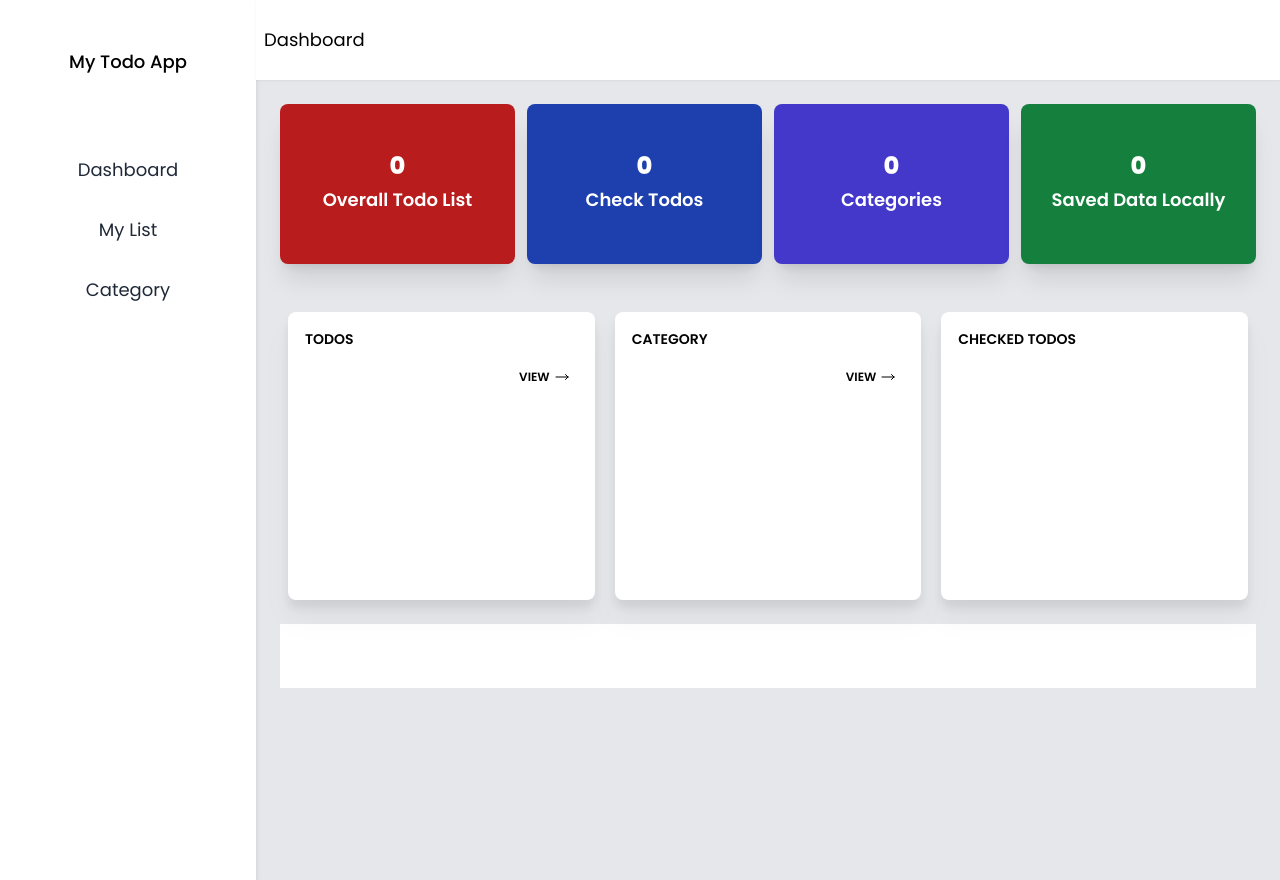
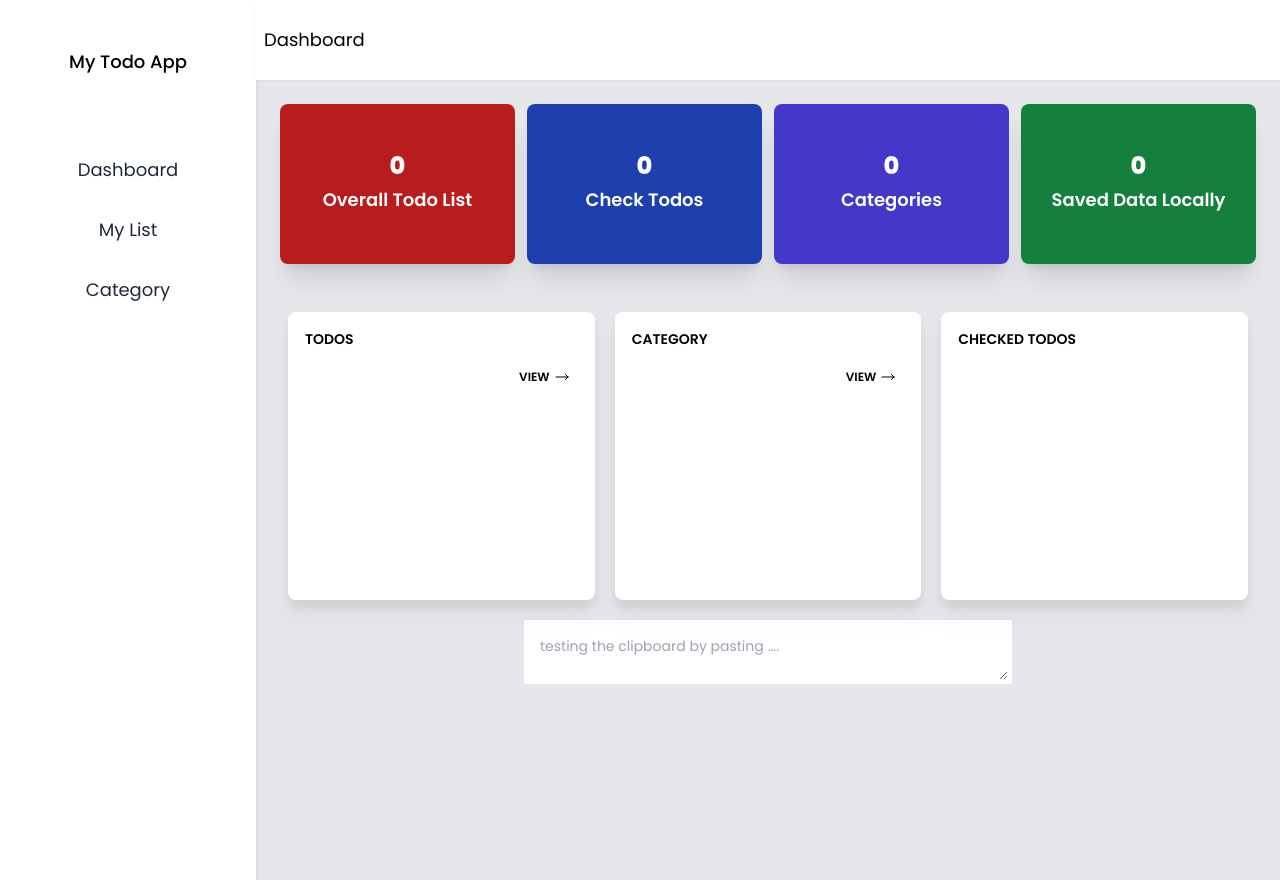
Before and after one commit to ogunwolejo/todo-list, a React (Create React App) app: page / in a window 1280 px wide. Built offline with nearby package versions, Linux system fonts and the light colour scheme.

Commit message:
update clipboard

```diff
--- a/src/pages/dashboard.tsx
+++ b/src/pages/dashboard.tsx
@@ -105,8 +105,15 @@ const Dashboard:FC = () => {
                 </div>
 
                 {/** saving todos */}
-                <div className="my-4 flex flex-row justify-center items-center">
-                    <input className="p-3 border border-4 border-white h-16 w-full cursor-pointer" value={pastedData}   onPaste={(e) => handlePaste(e)} />
+                <div className="my-2 py-1 flex flex-row justify-center items-center">
+                    {/* <input className="p-3 border border-dash border-4 border-white h-16 w-full cursor-pointer" value={pastedData}   onPaste={(e) => handlePaste(e)} /> */}
+                    <textarea
+                        placeholder="testing the clipboard by pasting ...."
+                        className="p-3 border border-dash border-4 border-white text-sm placeholder::text-sm h-16 w-4/6 lg:w-3/6 cursor-pointer"
+                        value={pastedData}
+                        onChange={(e:any) => setPastedData(e.target.value)}
+                        onPaste={(e) => handlePaste(e)}
+                    />
                 </div>
             </div>
         </Fragment>
```
